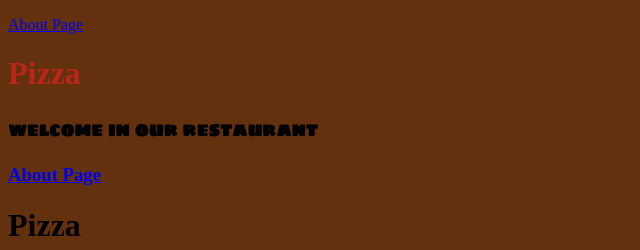
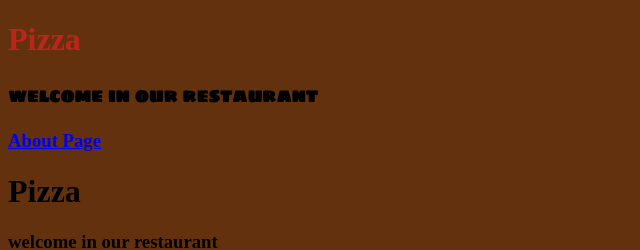
Before and after one commit to ButhainaAbuJado/mm, a plain HTML site: page index.html in a window 1280 px wide. Shown: the top 250 px of the page, without its empty margins (0-640 px from the left). Drawn offline with Linux system fonts and the light colour scheme.

Commit message:
Update index.html

```diff
--- a/index.html
+++ b/index.html
@@ -18,7 +18,7 @@
     <!--Header-->
 
     <div>
-    <p> <a href = "./about.html" > About Page </a></p>
+
         <h1 style= "color:rgba(219, 33, 33, 0.747) ;" >Pizza</h1>
        <p> <h3  style=" font-family: 'Sigmar One', cursive;">welcome in our restaurant <h3></p>
 
```
